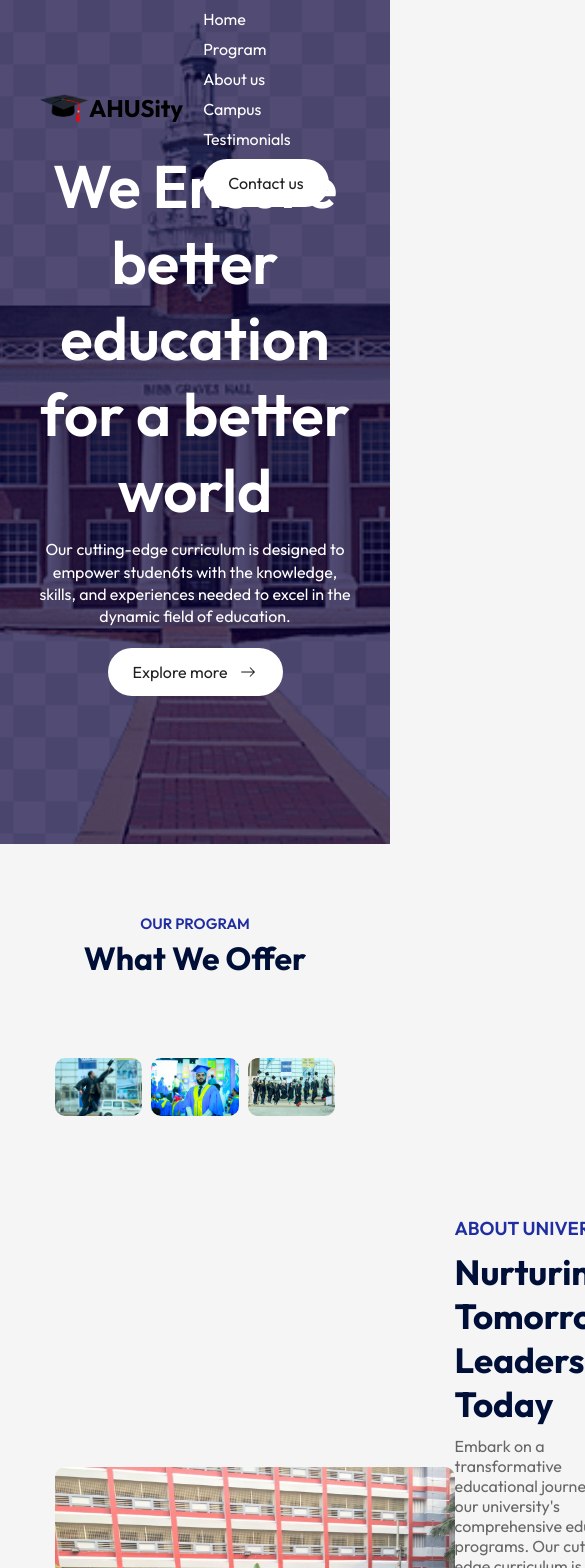
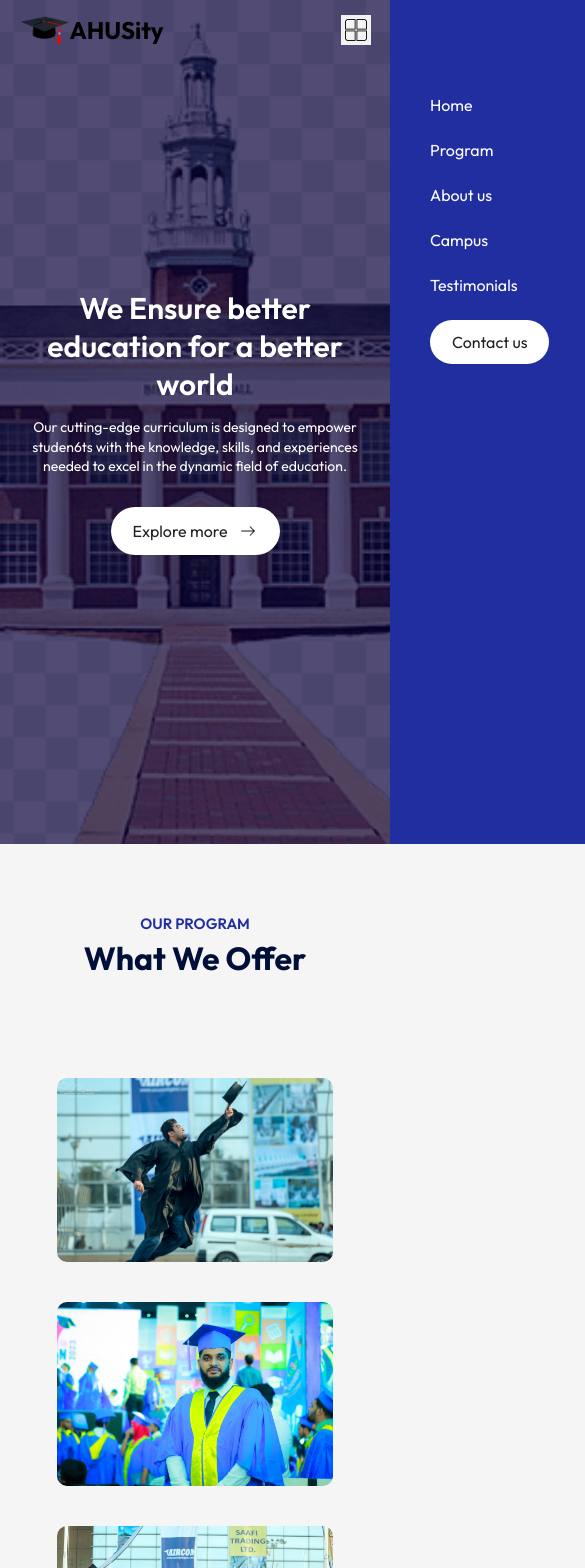
Before and after one commit to iamalamgir/ahusity-website, a React (Create React App) app: page / in a window 390 px wide. Shown: the top 1568 px of the page, 585 px wide, since content can reach past the window. Built offline with nearby package versions, Linux system fonts and the light colour scheme.

Commit message:
Add scroll and responsive

```diff
--- a/src/components/about/About.css
+++ b/src/components/about/About.css
@@ -46,3 +46,18 @@
     color: #676767;
     margin-bottom: 15px;
 }
+
+/* ---- media query ---- */
+@media (max-width: 800px){
+    .about{
+        flex-direction: column;
+    }
+    .about-left{
+        flex-basis: 100%;
+        margin: 20px;
+        order: 2;
+    }
+    .about-right{
+        flex-basis: 100%;
+    }
+}
--- a/src/components/campus/Campus.css
+++ b/src/components/campus/Campus.css
@@ -15,3 +15,14 @@
     width: 23%;
     border-radius: 10px;
 }
+
+/* ---- media query ---- */
+@media (max-width: 800px){
+    .gallery{
+        flex-wrap: wrap;
+    }
+    .gallery img{
+        width: 48%;
+        margin-bottom: 25px;
+    }
+}
--- a/src/components/contact/Contact.css
+++ b/src/components/contact/Contact.css
@@ -57,3 +57,13 @@
     display: block;
     margin: 20px 0;
 }
+
+/* ---- media query ---- */
+@media (max-width: 700px){
+    .contact{
+        display: block;
+    }
+    .contact-col{
+        padding: 20px;
+    }
+}
--- a/src/components/footer/Footer.css
+++ b/src/components/footer/Footer.css
@@ -12,3 +12,17 @@
     display: inline-block;
     margin-left: 20px;
 }
+
+/* ---- media query ---- */
+@media (max-width: 600px){
+    .footer{
+        display: block;
+        text-align: center;
+    }
+    .footer ul{
+        margin-top: 10px;
+    }
+    .footer ul li{
+        margin: 10px;
+    }
+}
--- a/src/components/hero/Hero.css
+++ b/src/components/hero/Hero.css
@@ -25,3 +25,21 @@
     margin: 10px auto 20px;
     line-height: 1.4;
 }
+
+/* ---- media query ---- */
+@media (max-width: 850px){
+    .hero-text h1{
+        font-size: 40px;
+    }
+}
+@media (max-width: 650px){
+    .hero-text h1{
+        font-size: 30px;
+        max-width: 400px;
+        margin: auto;
+    }
+    .hero-text p{
+        font-size: 14px;
+        margin: 15px auto 30px;
+    }
+}
--- a/src/components/navbar/Navbar.css
+++ b/src/components/navbar/Navbar.css
@@ -36,3 +36,46 @@
     background: #212EA0;
     transition: 0.5s;
 }
+
+.menu-icon{
+    display: none;
+}
+
+/* ---- media query ---- */
+@media (max-width: 1000px){
+    .logo{
+        width: 140px;
+    }
+    nav ul li{
+        margin: 10px 15px;
+    }
+  }
+
+  @media (max-width: 840px){
+    nav{
+        padding: 15px 0px;
+    }
+    nav ul{
+        position: fixed;
+        top: 0;
+        right: 0;
+        bottom: 0;
+        background: #212EA0;
+        z-index: -1;
+        width: 200px;
+        padding-top: 70px;
+        transition: 0.5s;
+    }
+    nav ul li{
+        display: block;
+        margin: 25px 40px;
+    }
+    .menu-icon{
+        display: block;
+        width: 30px;
+        cursor: pointer;
+    }
+    .hide-mobile-menu{
+        right: -200px;
+    }
+  }
--- a/src/components/navbar/Navbar.jsx
+++ b/src/components/navbar/Navbar.jsx
@@ -1,6 +1,8 @@
 import React, { useEffect, useState } from "react";
 import './Navbar.css';
 import cap from '../../assets/cap.png';
+import menu_icon from '../../assets/menu-icon.png';
+import { Link } from "react-scroll";
 
 const Navbar = () => {
 
@@ -12,22 +14,28 @@
         })
     },[]);
 
+    const [mobileMenu, setMobileMenu] = useState(false);
+    const toggleMenu = ()=>{
+        mobileMenu ? setMobileMenu(false) : setMobileMenu(true);
+    }
+
   return (
     <nav className={`container ${sticky? 'dark-nav' : ''}`}>
         <div className="logo">
             <img src={cap} atl="" className="cap" />
             <h2>AHUSity</h2>
         </div>
-        <ul>
-            <li>Home</li>
-            <li>Program</li>
-            <li>About us</li>
-            <li>Campus</li>
-            <li>Testimonials</li>
-            <li><button className="btn">Contact us</button></li>
+        <ul className={mobileMenu?'':'hide-mobile-menu'}>
+           <li><Link to='hero' smooth={true} offset={0} duration={500}>Home</Link></li>
+           <li><Link to='programs' smooth={true} offset={0} duration={500}>Program</Link></li>
+           <li><Link to='about' smooth={true} offset={0} duration={500}>About us</Link></li>
+           <li><Link to='campus' smooth={true} offset={0} duration={500}>Campus</Link></li>
+           <li><Link to='testimonials' smooth={true} offset={0} duration={500}>Testimonials</Link></li>
+           <li><Link to='contact' smooth={true} offset={0} duration={500} className="btn">Contact us</Link></li>
         </ul>
+        <img src={menu_icon} alt="" className="menu-icon" onClick={toggleMenu} />
     </nav>
   )
 }
 
-export default Navbar
+export default Navbar;
--- a/src/components/programs/Programs.css
+++ b/src/components/programs/Programs.css
@@ -45,3 +45,14 @@
     opacity: 1;
     padding-top: 0;
 }
+
+/* ---- media query ---- */
+@media (max-width: 650px){
+    .programs{
+        flex-direction: column;
+    }
+    .program{
+        flex-basis: 100%;
+        margin: 20px;
+    }
+}
--- a/src/components/testimonials/Testimonials.css
+++ b/src/components/testimonials/Testimonials.css
@@ -64,3 +64,37 @@
 .user-info h3{
     color: #212EA0;
 }
+
+/* ---- media query ---- */
+@media (max-width: 800px){
+    .testimonials{
+        padding: 0 40px;
+    }
+    .next-btn, .back-btn{
+        padding: 10px;
+        width: 35px;
+    }
+    .testimonials ul li{
+        padding: 10px;
+    }
+    .slide{
+        padding: 10px;
+    }
+    .slide img{
+        width: 50px;
+        border: 3px solid #212EA0;
+    }
+}
+@media (max-width: 600px){
+    .user-info{
+        display: block;
+        margin-bottom: 10px;
+        font-size: 12px;
+    }
+    .user-info h3{
+        font-size: 16px;
+    }
+    .slider p{
+        font-size: 12px;
+    }
+}
--- a/src/index.css
+++ b/src/index.css
@@ -46,3 +46,14 @@
   background: #212EA0;
   color: #fff;
 }
+
+/* ---- media query ---- */
+@media (max-width: 1200px){
+  .container{
+    padding-left: 5%;
+    padding-right: 5%;
+  }
+  .btn{
+    padding: 14px 22px;
+  }
+}
```
